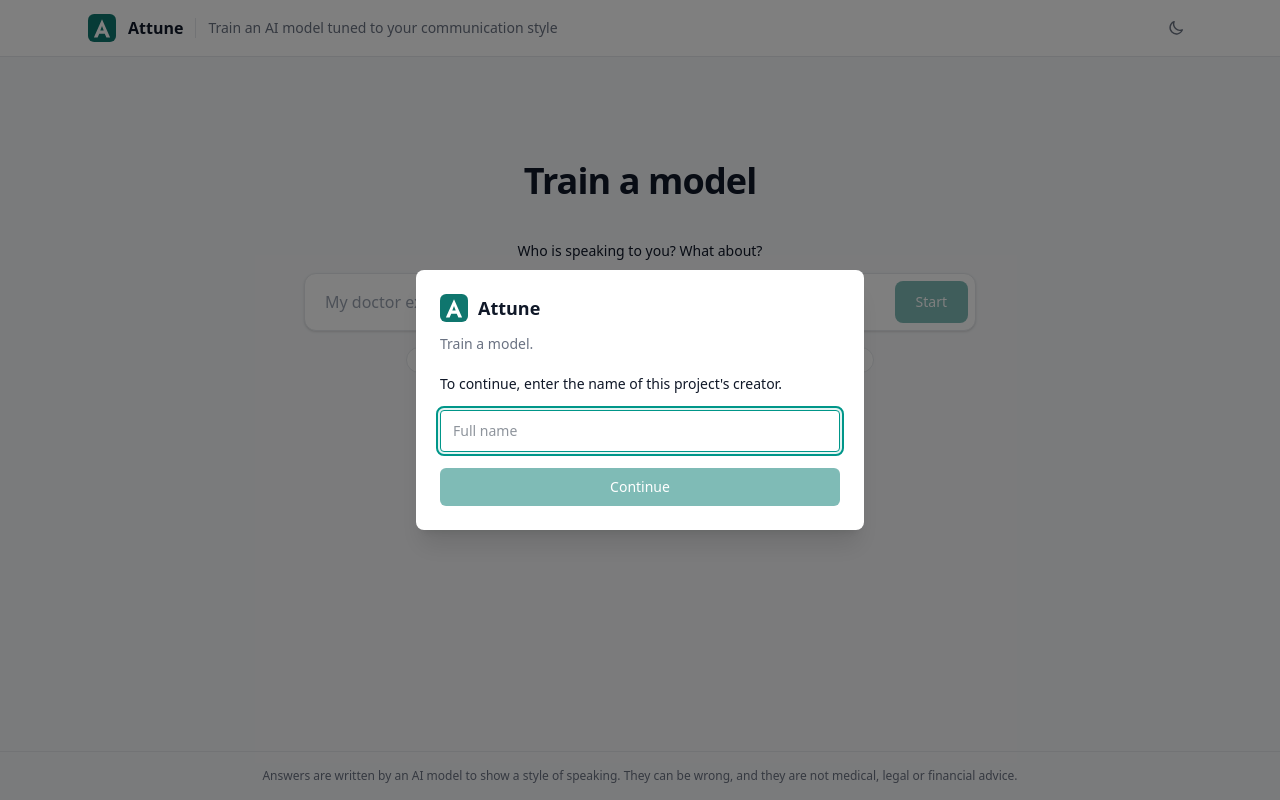
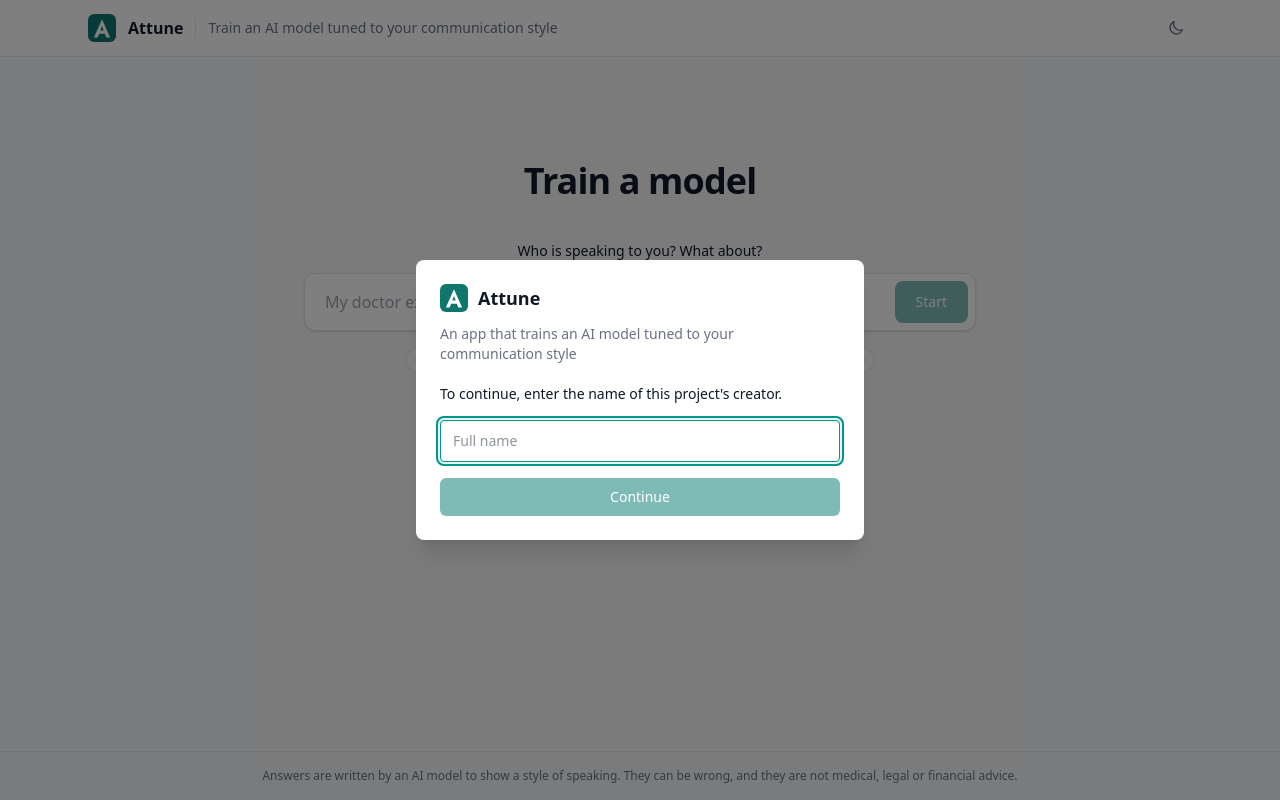
Before and after one commit to jessecui/attune, a React (Vite) app in the folder app/frontend/: page / in a window 1280 px wide. Built offline with nearby package versions, Linux system fonts and the light colour scheme; no server answers.

Commit message:
Sign-in dialog says what the page is, as PhiloSearch's does

```diff
--- a/app/frontend/src/screens/Gate.tsx
+++ b/app/frontend/src/screens/Gate.tsx
@@ -16,7 +16,7 @@ export function Gate({ onDone }: { onDone: () => void }) {
           <Logo />
           <h1 id="gate-title" className="text-lg font-semibold text-gray-900">Attune</h1>
         </div>
-        <p className="mt-3 text-gray-500">Train a model.</p>
+        <p className="mt-3 text-gray-500">An app that trains an AI model tuned to your communication style</p>
         <label htmlFor="password" className="mt-5 block font-medium leading-snug text-gray-900">To continue, enter the name of this project's creator.</label>
         <input id="password" type="text" autoFocus autoComplete="off" placeholder="Full name" value={password}
           onChange={(e) => setPassword(e.target.value)} aria-invalid={!!error} aria-describedby={error ? 'gate-error' : undefined}
```
